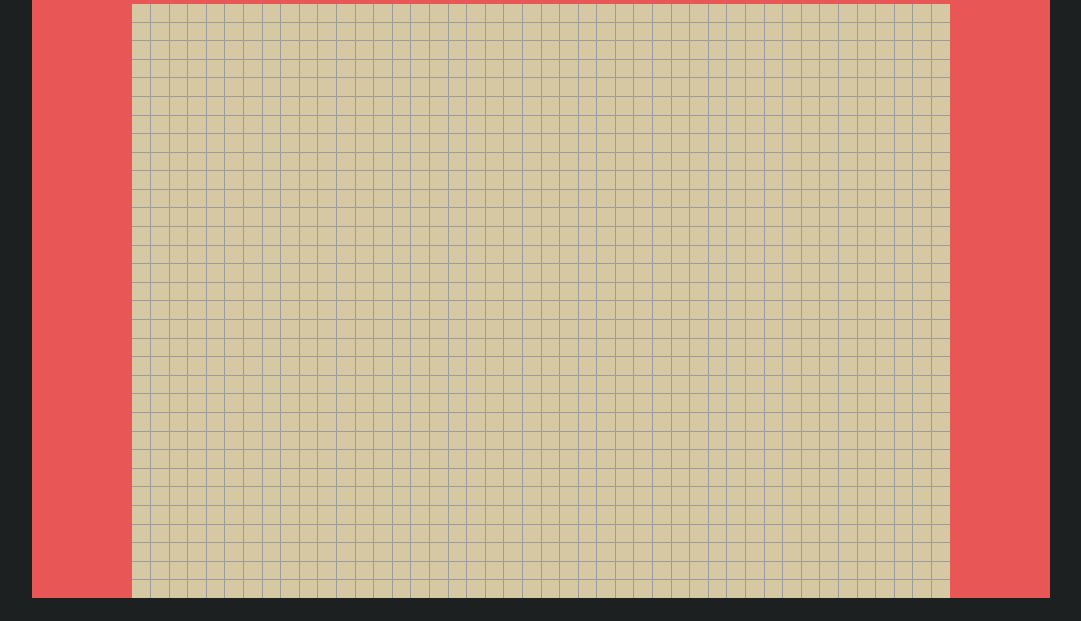
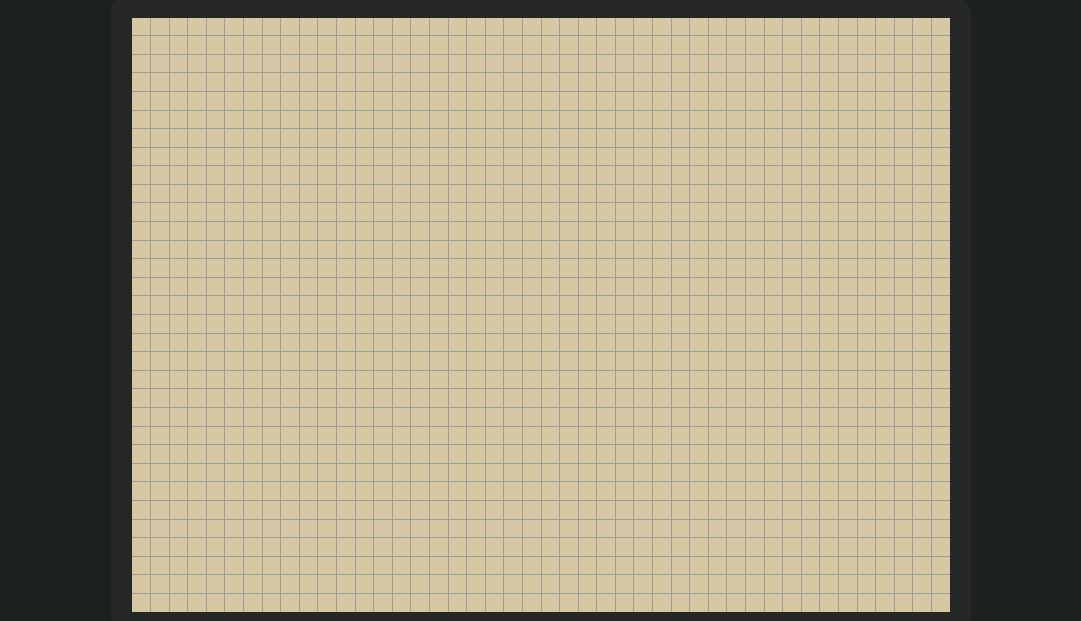
Before and after one commit to lloydlobo/etcher-sketcher, a website built with Vite: page index.html in a window 1280 px wide. Shown: the part 166-787 px from the top of the page, without its empty margins (99-1180 px from the left). Built offline with nearby package versions, Linux system fonts and the light colour scheme.

Commit message:
style: add root variable for grid borders

```diff
--- a/src/style.css
+++ b/src/style.css
@@ -113,6 +113,11 @@
     --aqua-dim: #689d6a;
     --gray-dim: #a89984;
     --orange-dim: #d65d0e;
+
+    /* custom color control with javascript */
+    --grid-border-color: var(--bg);
+    --grid-border-color-dim: var(--bg-dim);
+    --grid-border-radius: var(--font-size-400);
 }
 
 *,
@@ -369,8 +374,9 @@ button::before {
 
 #containerGrid {
     display: inline-grid;
-    border: solid #ff5e5b;
-    border-width: 6px 100px 0;
+    border: calc(9 / 16 * 3vw) solid var(--grid-border-color); /* 16:9 ratio -> ff5e5b  */
+    border-radius: var(--grid-border-radius);
+    /* border-width: 6px 100px 0; */
     grid-gap: 1px;
     background-color: #aaaaaa;
     /* cursor: crosshair; */
```
